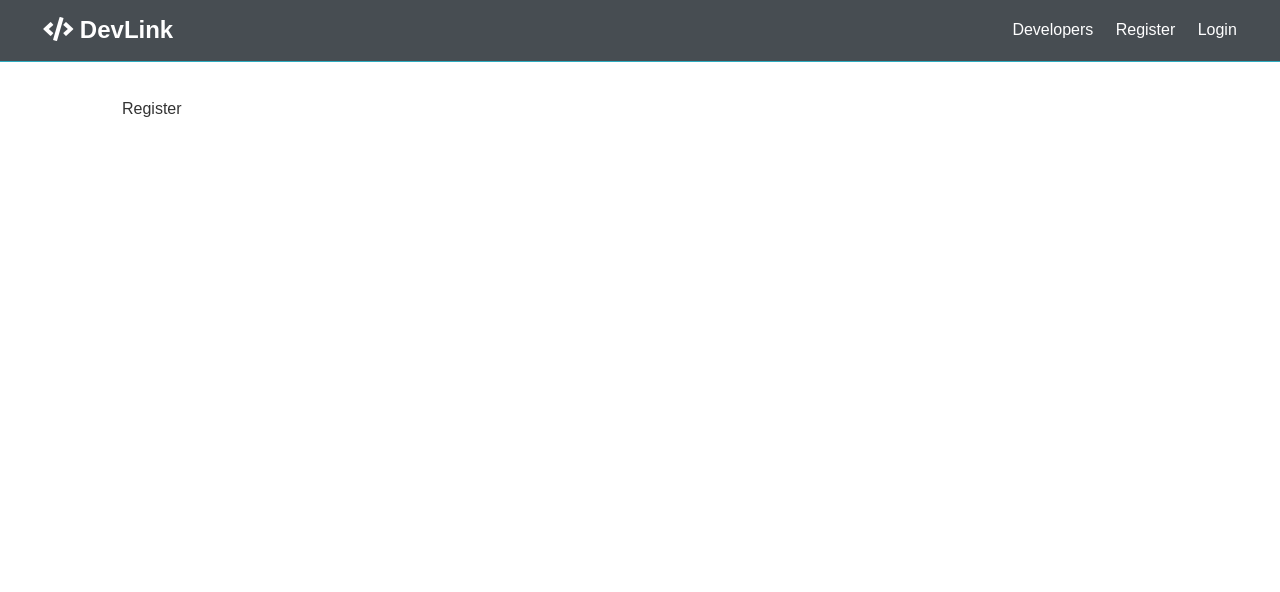
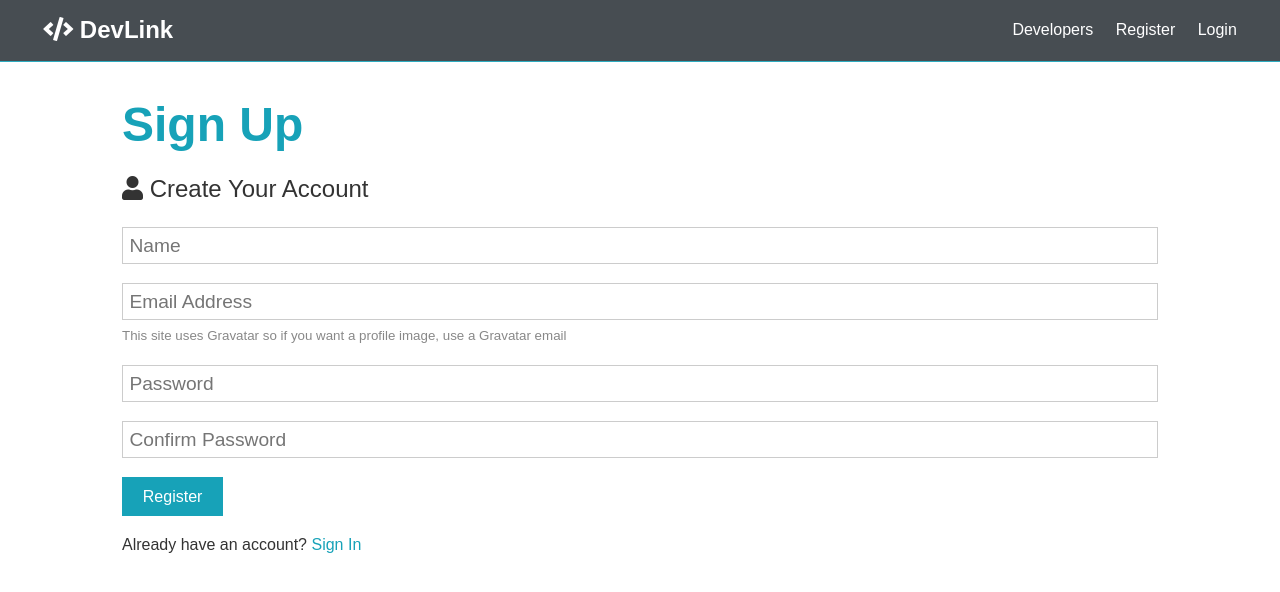
Before and after one commit to Yujiman85/MernDevLink, a React (Create React App) app in the folder client/: page /register in a window 1280 px wide. Shown: the top 592 px of the page. Built offline with nearby package versions, Linux system fonts and the light colour scheme.

Commit message:
created the form and hooks for user registration, not yet connected to backend

```diff
--- a/client/src/components/auth/Register.js
+++ b/client/src/components/auth/Register.js
@@ -1,9 +1,87 @@
-import React from "react";
+import React, { useState } from "react";
 
-const Register = () => (
-	<section className='container'>
-		<div>Register</div>
-	</section>
-);
+const Register = () => {
+	const [formData, setFormData] = useState({
+		name: "",
+		email: "",
+		password: "",
+		password2: "",
+	});
+
+	const { name, email, password, password2 } = formData;
+
+	const onChange = (e) =>
+		setFormData({ ...formData, [e.target.name]: e.target.value });
+
+	const onSubmit = (e) => {
+		e.preventDefault();
+		if (password !== password2) {
+			console.log("Passwords do not match!");
+		} else {
+			console.log(formData);
+		}
+	};
+
+	return (
+		<section className='container'>
+			<h1 className='large text-primary'>Sign Up</h1>
+			<p className='lead'>
+				<i className='fas fa-user'></i> Create Your Account
+			</p>
+			<form className='form' onSubmit={(e) => onSubmit(e)}>
+				<div className='form-group'>
+					<input
+						type='text'
+						placeholder='Name'
+						name='name'
+						value={name}
+						onChange={(e) => onChange(e)}
+						required
+					/>
+				</div>
+				<div className='form-group'>
+					<input
+						type='email'
+						placeholder='Email Address'
+						name='email'
+						value={email}
+						onChange={(e) => onChange(e)}
+						required
+					/>
+					<small className='form-text'>
+						This site uses Gravatar so if you want a profile image, use a
+						Gravatar email
+					</small>
+				</div>
+				<div className='form-group'>
+					<input
+						type='password'
+						placeholder='Password'
+						name='password'
+						minLength='6'
+						value={password}
+						onChange={(e) => onChange(e)}
+						required
+					/>
+				</div>
+				<div className='form-group'>
+					<input
+						type='password'
+						placeholder='Confirm Password'
+						name='password2'
+						minLength='6'
+						value={password2}
+						onChange={(e) => onChange(e)}
+						required
+					/>
+				</div>
+				<input type='submit' className='btn btn-primary' value='Register' />
+			</form>
+			<p className='my-1'>
+				Already have an account? <a href='login.html'>Sign In</a>
+			</p>
+		</section>
+	);
+};
 
 export default Register;
```
